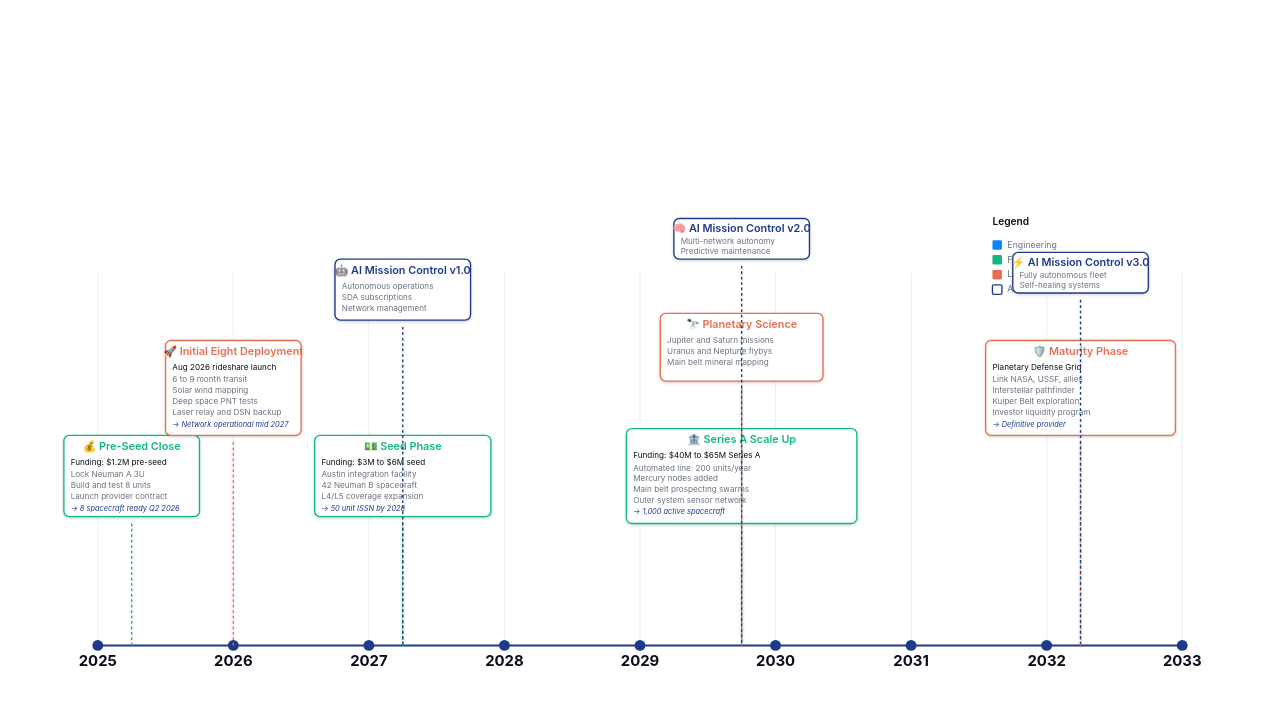
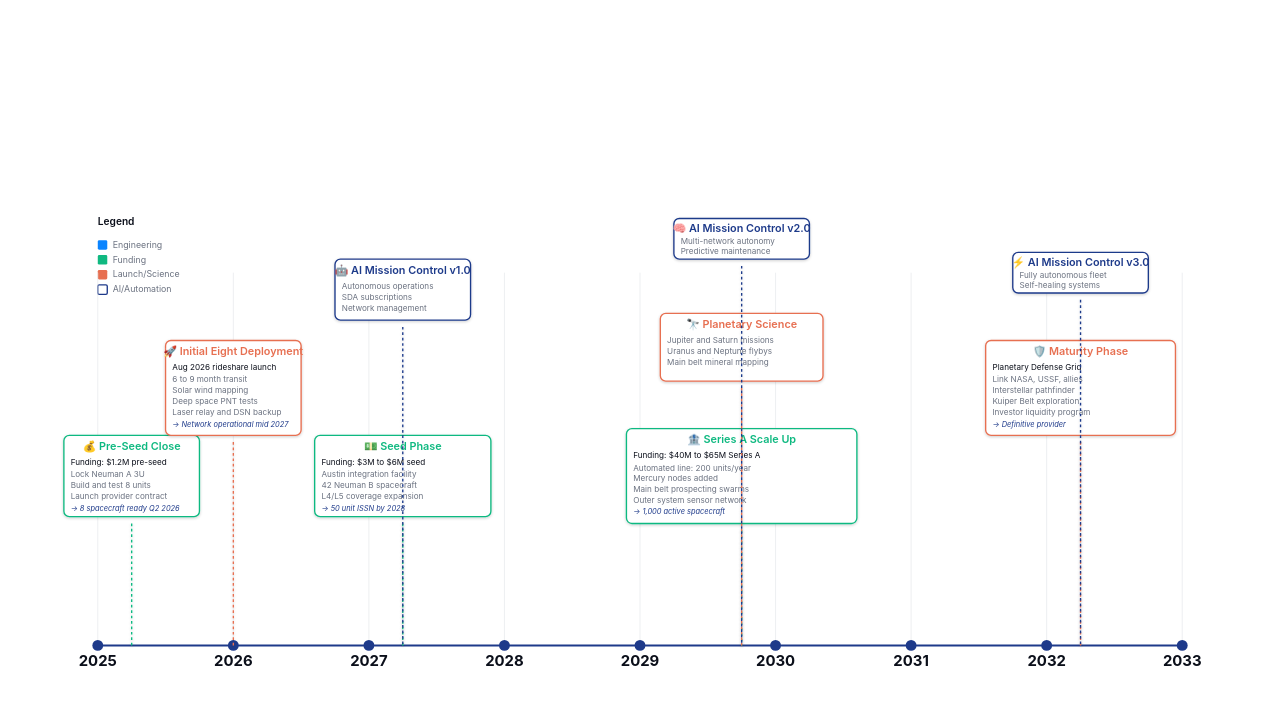
Before and after one commit to deepspacedynamics/ExecutionAndMissionRoadmap, a plain HTML site: page index.html in a window 1280 px wide. Shown: the part 185-890 px from the top of the page. Drawn offline with Linux system fonts and the light colour scheme.

Commit message:
Update index.html
Fixed Legend box

```diff
--- a/index.html
+++ b/index.html
@@ -87,7 +87,7 @@ body {
       <desc>Timeline showing Deep Space Dynamics milestones from Q4 2025 through 2033, including funding rounds, engineering milestones, launches, and AI development</desc>
 
       <!-- Legend -->
-      <g id="legend" transform="translate(1420, 30)">
+      <g id="legend" transform="translate(100, 30)">
         <text x="0" y="0" font-size="15" font-weight="600" fill="#0b0f1a">Legend</text>
 
         <g transform="translate(0, 22)">
```
